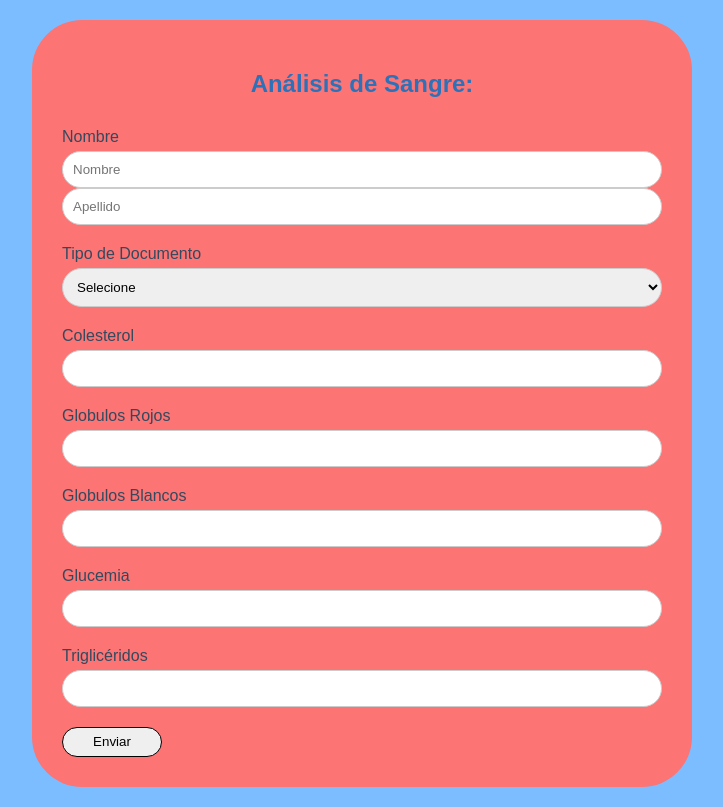
After one commit to WillHelm696/Sis-y-paradigma-de-programacion, a Flask app: template Flask/Eje_7/templates/Ejercicio_7.html in a window 1280 px wide. The commit adds this page. Shown: the whole page, without its empty margins (278-1001 px from the left). Run offline with Flask 3, Linux system fonts and the light colour scheme; the template is opened without the code that fills it, so the values that code supplies are empty.

Commit message:
Practico Flask v1

```diff
--- /dev/null
+++ b/Flask/Eje_7/app.py
@@ -0,0 +1,79 @@
+from flask import Flask,render_template, request,jsonify
+
+app = Flask(__name__)
+
+RANGO_GLOBULOS_ROJOS = (4.0, 6.0)     # millones/mm³
+RANGO_GLOBULOS_BLANCOS = (4.5, 11.0) # miles/mm³
+RANGO_TRIGLICERIDOS = (50, 150)      # mg/dL
+COLESTEROL_LIMITE = 200
+
+
+@app.route('/')
+def inicio():
+    return render_template('Ejercicio_7.html')
+
+# Endpoint 1: Colesterol ALTO (valor > COLESTEROL_LIMITE)
+@app.route('/analisis_globulos', methods=['POST'])
+def analisis_globulos():
+    datos = request.get_json()
+
+    # 1. Extracción de datos
+    nombre = datos.get('nombre', 'N/A')
+    colesterol = float(datos.get('colesterol'))
+    globulos_rojos = float(datos.get('globulosRojos'))
+    globulos_blancos = float(datos.get('globulosBlancos'))
+
+    # 2. Lógica de verificación de Glóbulos
+    conclusion = []
+    # Glóbulos Rojos
+    if globulos_rojos < RANGO_GLOBULOS_ROJOS[0]:
+        conclusion.append(f"Glóbulos Rojos ({globulos_rojos}): **POR DEBAJO** del rango normal ({RANGO_GLOBULOS_ROJOS}). <br>")
+    elif globulos_rojos > RANGO_GLOBULOS_ROJOS[1]:
+        conclusion.append(f"Glóbulos Rojos ({globulos_rojos}): **POR ENCIMA** del rango normal ({RANGO_GLOBULOS_ROJOS}).<br>")
+    else:
+        conclusion.append(f"Glóbulos Rojos ({globulos_rojos}): están en rango normal. <br>")
+    # Glóbulos Blancos
+    if globulos_blancos < RANGO_GLOBULOS_BLANCOS[0]:
+        conclusion.append(f"Glóbulos Blancos ({globulos_blancos}): **POR DEBAJO** del rango normal ({RANGO_GLOBULOS_BLANCOS}).<br>")
+    elif globulos_blancos > RANGO_GLOBULOS_BLANCOS[1]:
+        conclusion.append(f"Glóbulos Blancos ({globulos_blancos}): **POR ENCIMA** del rango normal ({RANGO_GLOBULOS_BLANCOS}).<br>")
+    else:
+        conclusion.append(f"Glóbulos Blancos ({globulos_blancos}): están en rango normal.<br>")
+    # 3. Respuesta al frontend
+    return jsonify({
+        'titulo': f"Análisis Foco: Glóbulos (Colesterol Alto: {colesterol} mg/dL)",
+        'datos_recibidos': f"Datos Personales: {nombre}. Colesterol: {colesterol}.",
+        'conclusion': conclusion,
+        'tipo': 'alerta-medica'
+    })
+
+# Endpoint 2: Colesterol BAJO/NORMAL (valor <= COLESTEROL_LIMITE)
+@app.route('/analisis_trigliceridos', methods=['POST'])
+def analisis_trigliceridos():
+    datos = request.get_json()
+
+    # 1. Extracción de datos
+    nombre = datos.get('nombre', 'N/A')
+    colesterol = float(datos.get('colesterol'))
+    trigliceridos = float(datos.get('trigliceridos'))
+    # 2. Lógica de verificación de Triglicéridos
+    conclusion = []
+    if trigliceridos < RANGO_TRIGLICERIDOS[0]:
+        conclusion.append(f"Triglicéridos ({trigliceridos}): **POR DEBAJO** del rango normal ({RANGO_TRIGLICERIDOS}). Se considera bajo riesgo.")
+        tipo_mensaje = 'exito'
+    elif trigliceridos > RANGO_TRIGLICERIDOS[1]:
+        conclusion.append(f"Triglicéridos ({trigliceridos}): **POR ENCIMA** del rango normal ({RANGO_TRIGLICERIDOS}). **Riesgo cardiovascular elevado.**")
+        tipo_mensaje = 'alerta-medica'
+    else:
+        conclusion.append(f"Triglicéridos ({trigliceridos}): están en rango normal.")
+        tipo_mensaje = 'exito'
+    # 3. Respuesta al frontend
+    return jsonify({
+        'titulo': f"Análisis Foco: Triglicéridos (Colesterol Normal: {colesterol} mg/dL)",
+        'datos_recibidos': f"Datos Personales: {nombre}. Triglicéridos: {trigliceridos}.",
+        'conclusion': conclusion,
+        'tipo': tipo_mensaje
+    })
+
+if __name__ == '__main__':
+    app.run(debug=True)
--- /dev/null
+++ b/Flask/Eje_7/templates/Ejercicio_7.html
@@ -0,0 +1,52 @@
+<!DOCTYPE html>
+<html lang="en">
+<head>
+    <meta charset="UTF-8">
+    <meta name="viewport" content="width=device-width, initial-scale=1.0">
+    <title>Ejercicio_7</title>
+    <link rel="stylesheet" href="style.css">
+    <script src="script.js" ></script>
+</head>
+<body>
+    <section class="registro">
+        <h1>Análisis de Sangre:</h1>
+        <div class="contenedor">
+            <label for="nombre" class="contenido">Nombre</label>
+            <input type="text" name="nombre" id="nombre" placeholder="Nombre">
+            <input type="text" name="apellido " id="apellido" placeholder="Apellido" >
+        </div>
+        <div class="contenedor">
+            <label for="tipo" class="contenido">Tipo de Documento</label>
+            <select name="tipo" id="tipo">
+                <option value="selecione">Selecione</option>
+                <option value="dni">Dni</option>
+                <option value="pasaporte">Pasaporte</option>
+                <option value="carnet">Carnet de Conducir</option>
+            </select>
+        </div>
+        <div class="contenedor">
+            <label for="colesterol" class="contenido">Colesterol</label>
+            <input type="number" name="colesterol" id="colesterol">
+        </div>
+        <div class="contenedor">
+            <label for="globulos_rojos" class="contenido">Globulos Rojos</label>
+            <input type="number" name="globulos_rojos" id="globulos_rojos">
+        </div>
+        <div class="contenedor">
+            <label for="globulos_bancos" class="contenido">Globulos Blancos</label>
+            <input type="number" name="globulos_bancos" id="globulos_blancos">
+        </div>
+        <div class="contenedor">
+            <label for="glucemia" class="contenido">Glucemia</label>
+            <input type="number" name="glucemia" id="glucemia">
+        </div>
+        <div class="contenedor">
+            <label for="trigliceridos" class="contenido">Triglicéridos</label>
+            <input type="number" name="trigliceridos" id="trigliceridos">
+        </div>
+
+        <button type="button" onclick="verificacion()">Enviar</button>
+    </section>
+    <label id="mensaje"></label>
+</body>
+</html>
--- /dev/null
+++ b/Flask/Eje_7/templates/script.js
@@ -0,0 +1,92 @@
+const COLESTEROL_LIMITE = 200;
+
+async function validar_datos(datos,mensaje){
+    // 2. Determinar la URL del servidor según el colesterol
+    const colesterolValor = parseFloat(datos.colesterol);
+    let url;
+    if (colesterolValor > COLESTEROL_LIMITE) {
+        // Colesterol Alto: Analizar Glóbulos
+        url = '/analisis_globulos';
+    } else {
+        // Colesterol Normal/Bajo: Analizar Triglicéridos
+        url = '/analisis_trigliceridos';
+    }
+    // 3. Llamada AJAX (fetch) al servidor
+    mensaje.className = 'enviando';
+    mensaje.innerHTML = 'Enviando datos al servidor para análisis...';
+    try {
+        const respuesta = await fetch(url, {
+            method: 'POST',
+            headers: {
+                'Content-Type': 'application/json'
+            },
+            body: JSON.stringify(datos)
+        });
+        const resultadoFlask = await respuesta.json();
+        // 4. Mostrar la respuesta del servidor
+        let html = `
+            <h2>${resultado.titulo}</h2>
+            <p><strong>Datos Recibidos:</strong> ${resultado.datos_recibidos}</p>
+            <hr>
+            <p><strong>Conclusión del Servidor:</strong></p>
+            <ul>
+                ${resultado.conclusion.map(item => `<li>${item}</li>`).join('')}
+            </ul>
+        `;
+        mensaje.className = resultado.tipo; // Usa la clase de estilo definida por Flask
+        mensaje.innerHTML = html;
+    } catch (error) {
+        console.error('Error al comunicarse con el servidor:', error);
+        mensaje.className = 'error';
+        mensaje.innerHTML = '**Error de Conexión:** No se pudo contactar al servidor Flask.';
+    }
+}
+
+function verificacion(){
+    datos ={
+
+        nombre: document.getElementById('nombre').value.trim(),
+        apellido: document.getElementById('apellido').value.trim(),
+        tipo: document.getElementById('tipo').value,
+
+        colesterol: parseFloat(document.getElementById('colesterol').value),
+        globulosRojos: parseFloat(document.getElementById('globulos_rojos').value),
+        globulosBlancos: parseFloat(document.getElementById('globulos_blancos').value),
+        glucemina: parseFloat(document.getElementById('glucemia').value),
+        trigliceridos: parseFloat(document.getElementById('trigliceridos').value)
+
+    }
+
+    let mensaje = document.getElementById('mensaje')
+    let contexto=""
+
+    if (datos.nombre === ""){
+        contexto += "Complete campo **Nombre** <br>"
+    }if (datos.apellido === ""){
+        contexto += "Complete campo **Apellido** <br>"
+    }if(datos.tipo === "selecione"){
+        contexto +="**Selecione** El tipo de documento <br>"
+    }
+
+    if(isNaN(datos.colesterol)){
+        contexto += "Complete campo colesterol<br> "
+    }if(isNaN(datos.globulosRojos)){
+        contexto += "Complete campo Globulo Rojo<br>"
+    }if(isNaN(datos.globulosBlancos)){
+        contexto += "Complete campo Globulo Blanco<br>"
+    }if(isNaN(datos.glucemina)){
+        contexto += "Complete campo glucemina<br>"
+    }if(isNaN(datos.trigliceridos)){
+        contexto += "Complete campo trigliceridos <br>"
+    }
+
+    if (contexto != ""){
+    //Vericficar Errores
+        mensaje.innerHTML = contexto
+        return
+    }
+/*     mensaje.innerHTML = "Todods los campos Fueron completado<br>" + */
+
+    return validar_datos(datos,mensaje)
+
+}
--- /dev/null
+++ b/Flask/Eje_7/templates/style.css
@@ -0,0 +1,52 @@
+/* Fondo general */
+body {
+    background-color: #7cbdff;
+    font-family: Arial, sans-serif;
+    margin: 0;
+    padding: 20px;
+}
+
+/* Título principal */
+h1 {
+    color: #2d72b8;
+    text-align: center;
+    margin-bottom: 30px;
+}
+
+/* Sección del formulario */
+.registro {
+    background-color: #fc7474;
+    padding: 30px;
+    border-radius: 50px;
+    max-width: 600px;
+    margin: auto;
+}
+
+/* Contenedores de cada campo */
+.contenedor {
+    margin-bottom: 20px;
+    display: flex;
+    flex-direction: column;
+}
+
+/* Etiquetas */
+.contenido {
+    margin-bottom: 5px;
+    color: #34495e;
+}
+
+/* Inputs y select */
+input[type="text"],input[type="number"], select {
+    padding: 10px;
+    border: 1px solid #ccc;
+    border-radius: 50px;
+}
+
+button{
+    border: 1px solid;
+    border-radius: 30px;
+    align-items: center;
+    width: 100px;
+    height: 30px;
+    margin: auto;
+}
```
Also changed, not shown: Flask/Eje_6/app.py (+33 -1 lines), Flask/Eje_6/templates/Ejercicio_6.html (+50 -16 lines), Flask/Eje_8/templates/Ejercicio_8.html (added, +63 -0 lines), Flask/Eje_8/templates/script.js (added, +8 -0 lines), Flask/Eje_8/templates/style.css (added, +33 -0 lines), Flask/instalarFlask.txt (added, +10 -0 lines), Flask/Eje_10/app.py (added), Flask/Eje_8/app.py (added), Flask/Eje_9/app.py (added), 1 other file.
